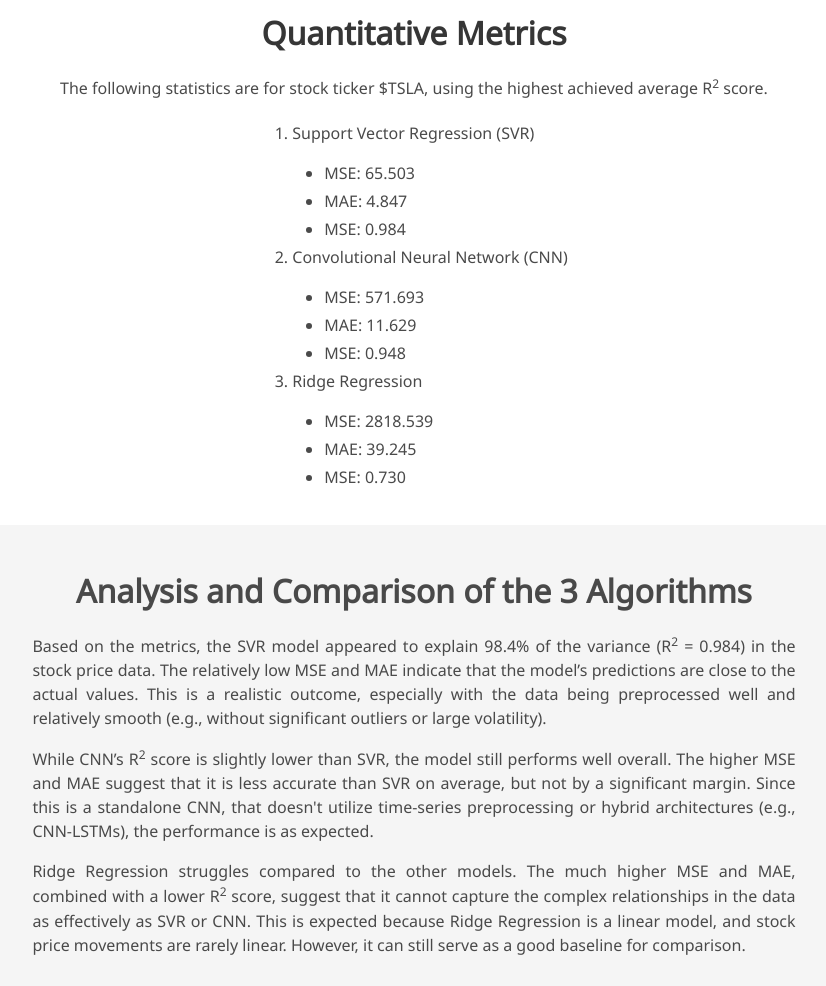
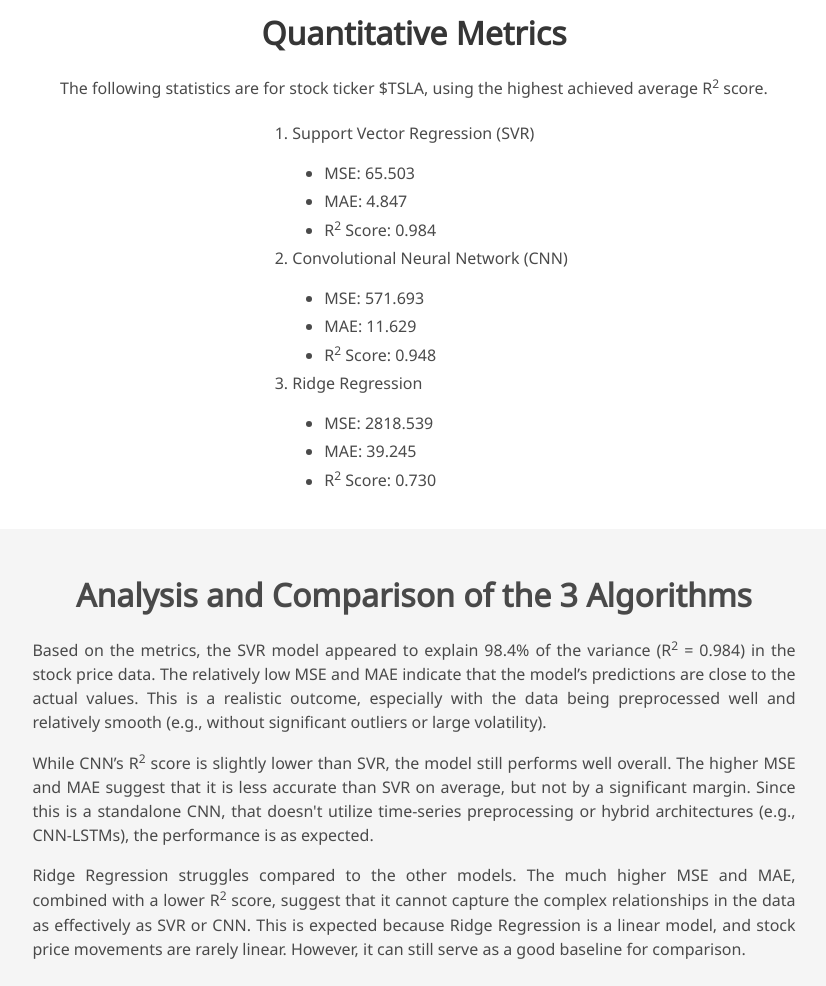
Before and after one commit to mtang2021/mtang2021.github.io, a plain HTML site: page index.html in a window 1280 px wide. Shown: the part 3609-4595 px from the top of the page, without its empty margins (226-1052 px from the left). Drawn offline with nearby package versions, Linux system fonts and the light colour scheme; some icons are missing; a web font is replaced by a local one.

Commit message:
Update index.html

```diff
--- a/index.html
+++ b/index.html
@@ -269,7 +269,7 @@
                 <ul>
                   <li>MSE: 65.503</li>
                   <li>MAE: 4.847</li>
-                  <li>MSE: 0.984</li>
+                  <li>R<sup>2</sup> Score: 0.984</li>
                 </ul>
               </li>
               <li>
@@ -277,7 +277,7 @@
                 <ul>
                   <li>MSE: 571.693</li>
                   <li>MAE: 11.629</li>
-                  <li>MSE: 0.948</li>
+                  <li>R<sup>2</sup> Score: 0.948</li>
                 </ul>
               </li>
               <li>
@@ -285,7 +285,7 @@
                 <ul>
                   <li>MSE: 2818.539</li>
                   <li>MAE: 39.245</li>
-                  <li>MSE: 0.730</li>
+                  <li>R<sup>2</sup> Score: 0.730</li>
                 </ul>
               </li>
             </ol>
```
